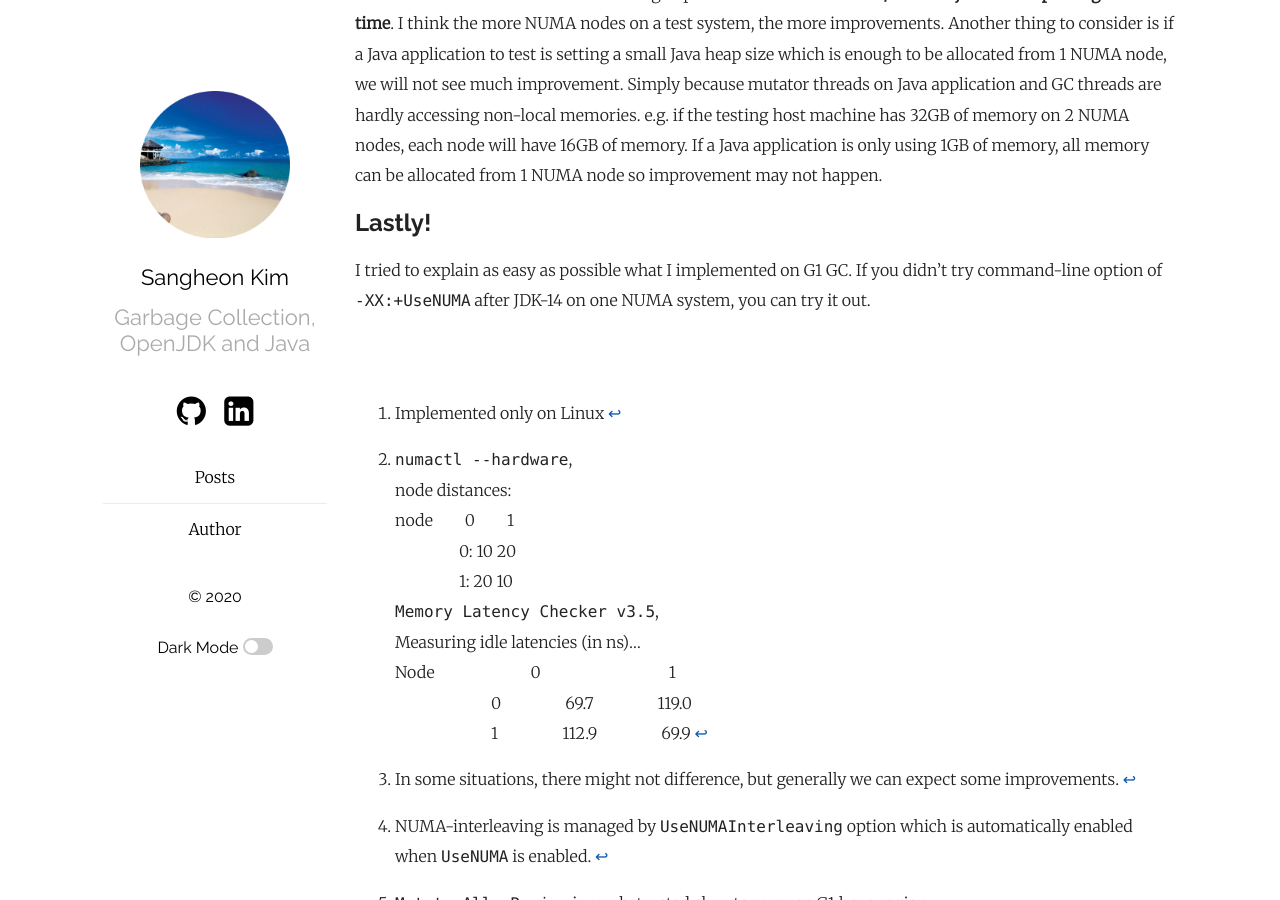
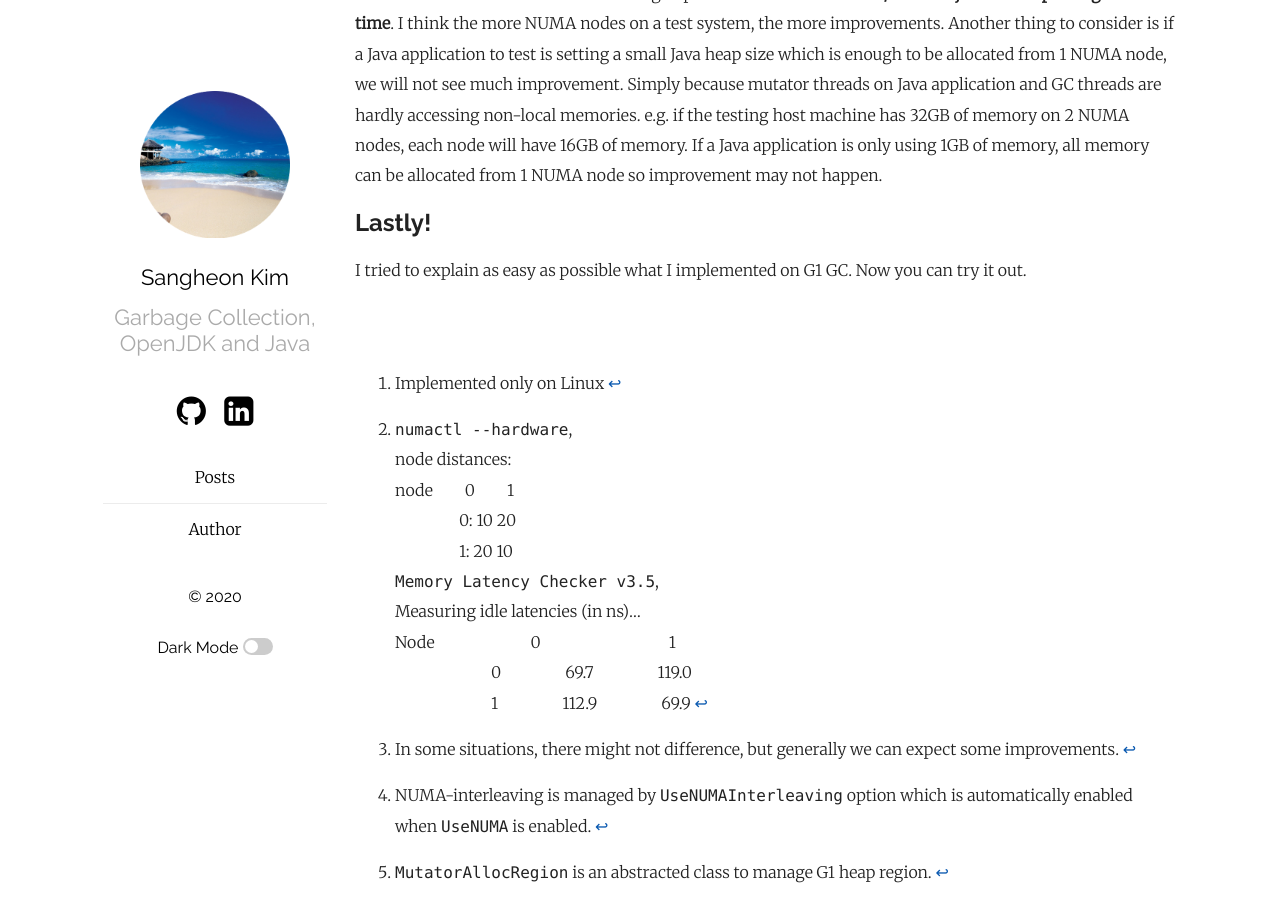
Before and after one commit to sangheon/sangheon.github.io, a Jekyll site: the page built from _posts/2020-11-03-g1-numa.md, in a window 1280 px wide and 900 px high, scrolled down 3726 px. Built offline with Jekyll 4.4.1, drawn with Linux system fonts in a browser that asks for light colours.

Commit message:
Correction from Stefan J. 2

```diff
--- a/_posts/2020-11-03-g1-numa.md
+++ b/_posts/2020-11-03-g1-numa.md
@@ -53,7 +53,7 @@ I think the more NUMA nodes on a test system, the more improvements. Another thi
 
 ## Lastly!
 I tried to explain as easy as possible what I implemented on G1 GC.
-If you didn't try command-line option of `-XX:+UseNUMA` after JDK-14 on one NUMA system, you can try it out.
+Now you can try it out.
 
 # &nbsp; {#posts-label}
 
```
Also changed, not shown: _posts/2020-11-03-kor-g1-numa.md (+1 -1 lines).
